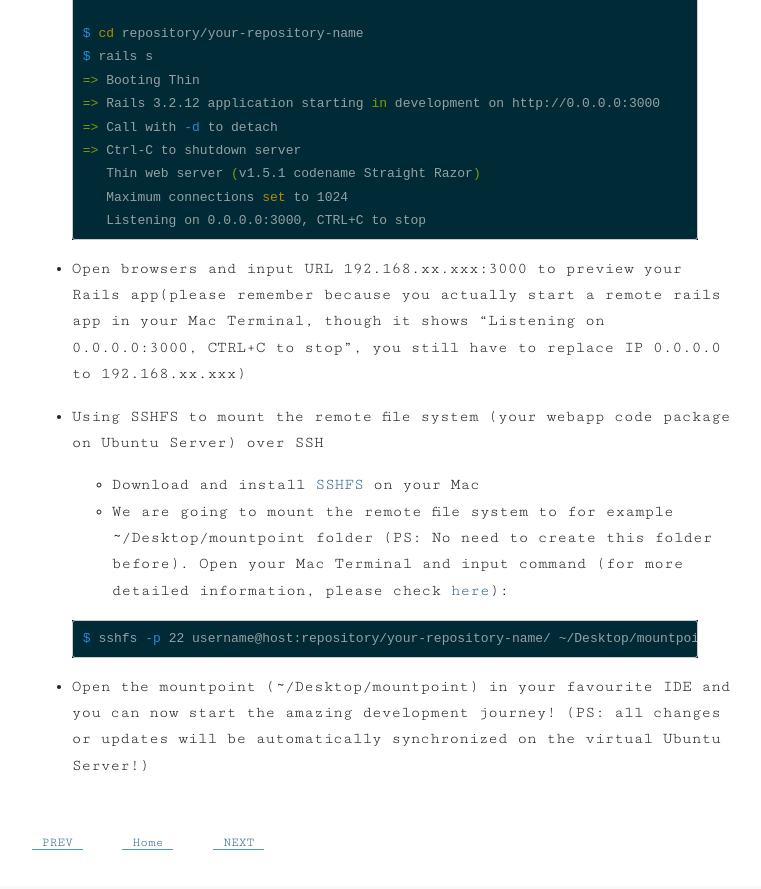
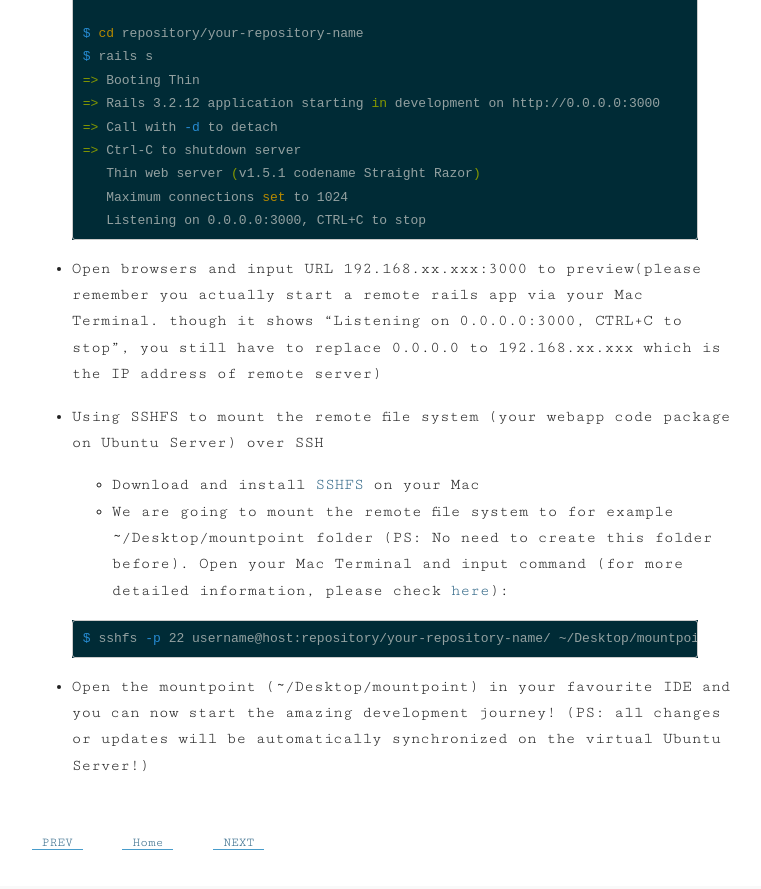
Before and after one commit to crabcanon/crabcanon.github.com, a Jekyll site: the page built from _posts/2014-06-18-setting-up-ruby-on-rails-with-virtualbox-sshfs.md, in a window 1280 px wide and 900 px high, scrolled down 4678 px. Shown: the top 889 px of the window, without its empty margins (342-1103 px from the left). Built offline with Jekyll 4.4.1, drawn with Linux system fonts in a browser that asks for light colours; comment, search, counter and statistics services are not loaded.

Commit message:
Update blog

```diff
--- a/_posts/2014-06-18-setting-up-ruby-on-rails-with-virtualbox-sshfs.md
+++ b/_posts/2014-06-18-setting-up-ruby-on-rails-with-virtualbox-sshfs.md
@@ -200,7 +200,7 @@ $ rails s
    Listening on 0.0.0.0:3000, CTRL+C to stop
 {% endhighlight %}
 
-* Open browsers and input URL 192.168.xx.xxx:3000 to preview your Rails app(please remember because you actually start a remote rails app in your Mac Terminal, though it shows "Listening on 0.0.0.0:3000, CTRL+C to stop", you still have to replace IP 0.0.0.0 to 192.168.xx.xxx)
+* Open browsers and input URL 192.168.xx.xxx:3000 to preview(please remember you actually start a remote rails app via your Mac Terminal. though it shows "Listening on 0.0.0.0:3000, CTRL+C to stop", you still have to replace 0.0.0.0 to 192.168.xx.xxx which is the IP address of remote server)
 
 * Using SSHFS to mount the remote file system (your webapp code package on Ubuntu Server) over SSH
 
```
